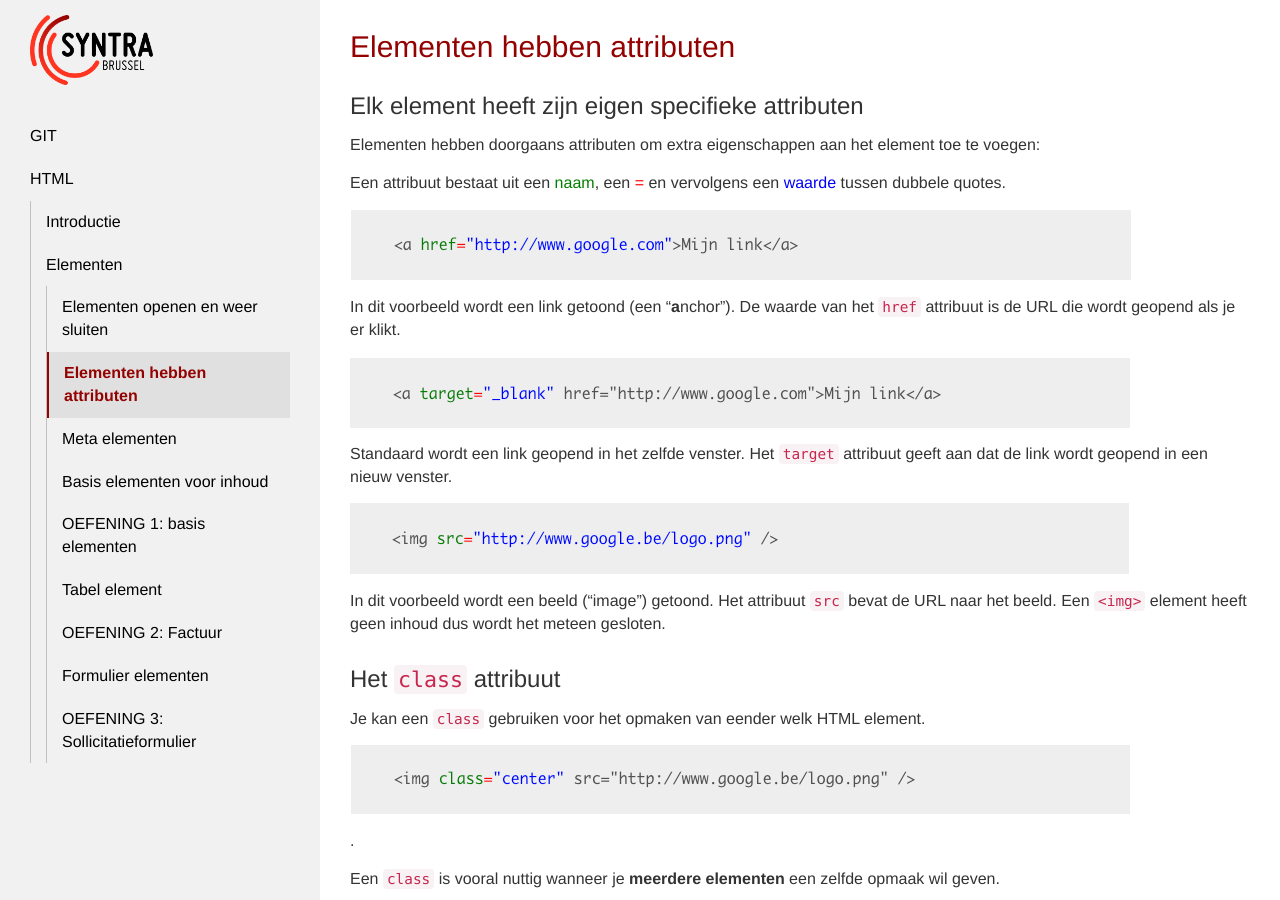
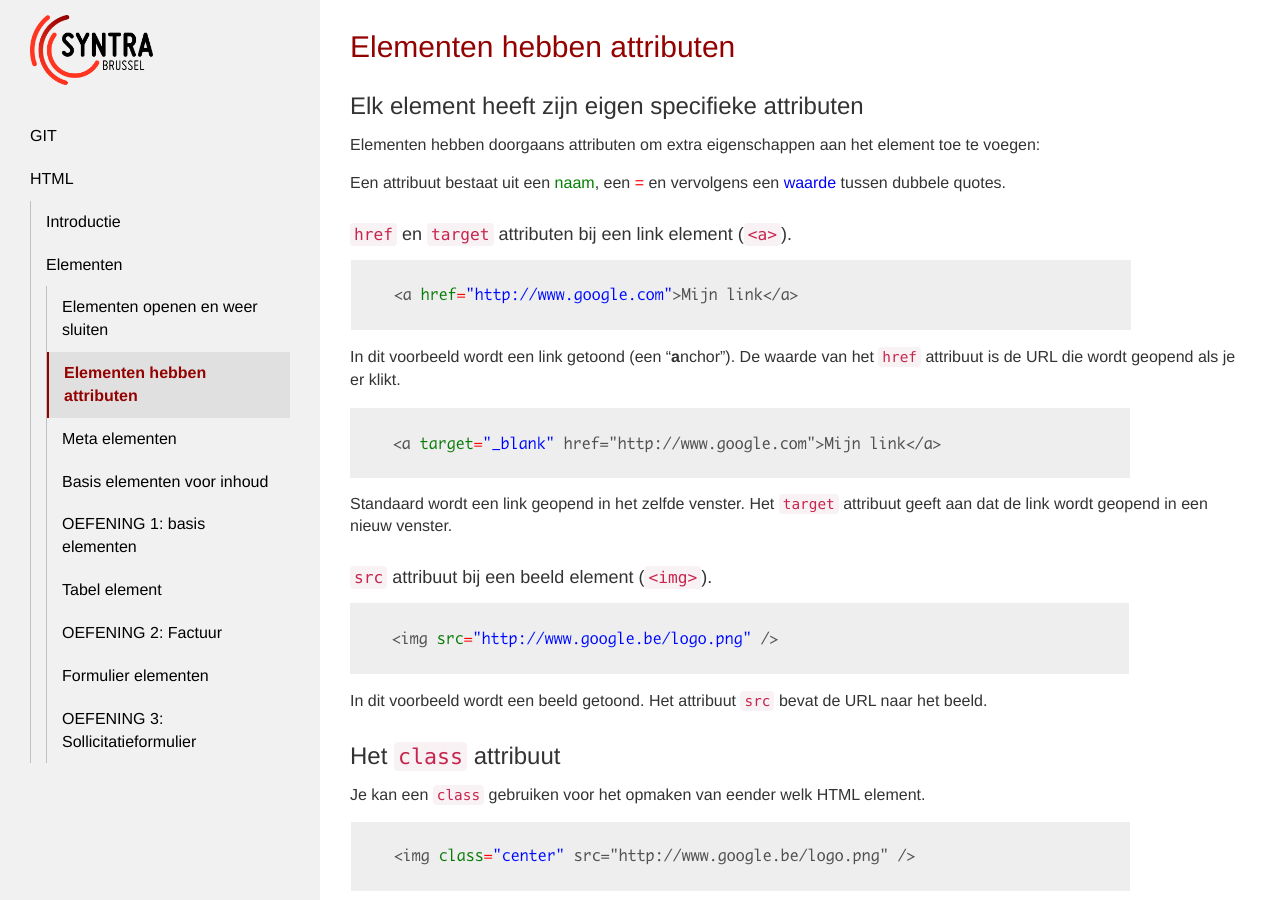
Before and after one commit to Syntra-Brussel/webdesign, a Jekyll site: the page built from html/elementen/attributen.md, in a window 1280 px wide and 900 px high. Built offline with Jekyll 4.4.1, drawn with Linux system fonts in a browser that asks for light colours; nearby versions of some CDN libraries; a script that is not in the unit is left out.

Commit message:
Update attributen.md

```diff
--- a/html/elementen/attributen.md
+++ b/html/elementen/attributen.md
@@ -13,6 +13,7 @@ Elementen hebben doorgaans attributen om extra eigenschappen aan het element toe
 
 Een attribuut bestaat uit een <span style="color: green">naam</span>, een <span style="color: red">=</span> en vervolgens een <span style="color: blue">waarde</span> tussen dubbele quotes.
 
+#### <code>href</code> en <code>target</code> attributen bij een link element (<code>&lt;a&gt;</code>).
 <img src="{{ '/html/elementen/images/attributen_1.png' | relative_url}}" />
 
 In dit voorbeeld wordt een link getoond (een “<strong>a</strong>nchor”). De waarde van het <code>href</code> attribuut is de URL die wordt geopend als je er klikt.
@@ -21,9 +22,10 @@ In dit voorbeeld wordt een link getoond (een “<strong>a</strong>nchor”). De
 
 Standaard wordt een link geopend in het zelfde venster. Het <code>target</code> attribuut geeft aan dat de link wordt geopend in een nieuw venster.
 
+#### <code>src</code> attribuut bij een beeld element (<code>&lt;img&gt;</code>).
 <img src="{{ '/html/elementen/images/attributen_3.png' | relative_url}}" />
 
-In dit voorbeeld wordt een beeld (“image”) getoond. Het attribuut <code>src</code> bevat de URL naar het beeld. Een <code>&lt;img&gt;</code> element heeft geen inhoud dus wordt het meteen gesloten.
+In dit voorbeeld wordt een beeld getoond. Het attribuut <code>src</code> bevat de URL naar het beeld.
 
 ### Het <code>class</code> attribuut
 Je kan een <code>class</code> gebruiken voor het opmaken van eender welk HTML element.
```
